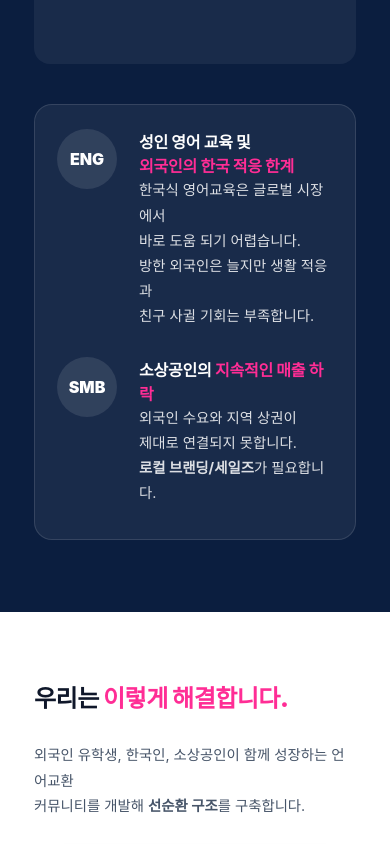
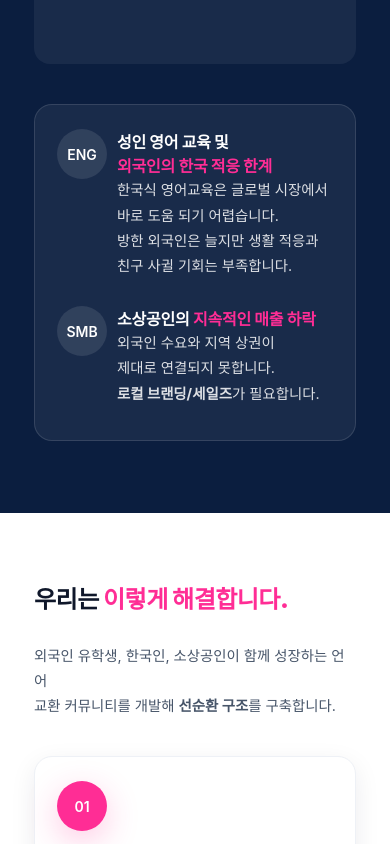
Before and after one commit to nownity/MoneyMakingSns, a React (Create React App) app: page / in a window 390 px wide. Shown: the part 2280-3124 px from the top of the page. Built offline with nearby package versions, Linux system fonts and the light colour scheme.

Commit message:
모바일 반응형 글자 수정중

```diff
--- a/src/pages/ContentsSection.jsx
+++ b/src/pages/ContentsSection.jsx
@@ -161,7 +161,9 @@ const ContentsSection = ({ bg, accent, lang }) => {
         <Heading $accent={accent}>
           {lang === "ko" ? (
             <>
-              Language Exchange <span>Social Party</span>
+              Language Exchange
+              <br className="mobile-br" />
+              <span>Social Party</span>
             </>
           ) : (
             <>
--- a/src/pages/SampleSection.jsx
+++ b/src/pages/SampleSection.jsx
@@ -54,15 +54,8 @@ const H1 = styled.h2`
     color: ${TEXT_DARK};
   }
 
-  .mobile-br {
-    display: none;
-  }
-
   @media (max-width: 768px) {
     font-size: 1.5rem;
-    .mobile-br {
-      display: inline;
-    }
   }
 `;
 
@@ -75,15 +68,9 @@ const Sub = styled.h3`
   span {
     color: ${PINK};
   }
-  .mobile-br {
-    display: none;
-  }
 
   @media (max-width: 768px) {
     font-size: 1rem;
-    .mobile-br {
-      display: inline;
-    }
   }
 `;
 
@@ -92,14 +79,9 @@ const P = styled.p`
   color: ${({ $invert }) => ($invert ? "rgba(255,255,255,0.85)" : TEXT_MUTED)};
   line-height: 1.75;
   margin-bottom: 10px;
-  .mobile-br {
-    display: none;
-  }
+
   @media (max-width: 768px) {
     font-size: 0.9rem;
-    .mobile-br {
-      display: inline;
-    }
   }
 `;
 
@@ -186,8 +168,10 @@ const Circle = styled.div`
   font-weight: 900;
   box-shadow: ${({ $invert }) => ($invert ? "none" : CARD_SHADOW)};
   @media (max-width: 768px) {
-    width: 60px;
-    height: 60px;
+    width: 50px;
+    height: 50px;
+    font-weight: 600;
+    font-size: 14px;
   }
 `;
 
@@ -308,7 +292,7 @@ const SampleSection = ({ currentSection, sectionRefs, lang }) => {
               <div
                 style={{
                   display: "grid",
-                  gridTemplateColumns: "72px 1fr",
+                  gridTemplateColumns: "50px 1fr",
                   gap: 10,
                 }}
               >
@@ -331,10 +315,10 @@ const SampleSection = ({ currentSection, sectionRefs, lang }) => {
                   <P $invert>
                     {lang === "ko" ? (
                       <>
-                        한국식 영어교육은 글로벌 시장에서{" "}
+                        한국식 영어교육은 글로벌 시장에서 바로 도움 되기
+                        어렵습니다.
                         <br className="mobile-br" />
-                        바로 도움 되기 어렵습니다. <br className="mobile-br" />
-                        방한 외국인은 늘지만 생활 적응과{" "}
+                        방한 외국인은 늘지만 생활 적응과
                         <br className="mobile-br" />
                         친구 사귈 기회는 부족합니다.
                       </>
@@ -354,7 +338,7 @@ const SampleSection = ({ currentSection, sectionRefs, lang }) => {
               <div
                 style={{
                   display: "grid",
-                  gridTemplateColumns: "72px 1fr",
+                  gridTemplateColumns: "50px 1fr",
                   gap: 10,
                 }}
               >
@@ -410,9 +394,9 @@ const SampleSection = ({ currentSection, sectionRefs, lang }) => {
           <P>
             {lang === "ko" ? (
               <>
-                외국인 유학생, 한국인, 소상공인이 함께 성장하는 언어교환
+                외국인 유학생, 한국인, 소상공인이 함께 성장하는 언어
                 <br className="mobile-br" />
-                커뮤니티를 개발해 <b>선순환 구조</b>를 구축합니다.
+                교환 커뮤니티를 개발해 <b>선순환 구조</b>를 구축합니다.
               </>
             ) : (
               <>
@@ -757,12 +741,12 @@ const SampleSection = ({ currentSection, sectionRefs, lang }) => {
                 <li>
                   {lang === "ko" ? (
                     <>
-                      후기 영상 콘텐츠 <b style={{ color: PINK }}>3건</b>{" "}
+                      후기 영상 콘텐츠 <b style={{ color: TEXT_DARK }}>3건</b>{" "}
                       기획/배포
                     </>
                   ) : (
                     <>
-                      <b style={{ color: PINK }}>3</b> review videos
+                      <b style={{ color: TEXT_DARK }}>3</b> review videos
                       (plan/distribute)
                     </>
                   )}
@@ -770,11 +754,11 @@ const SampleSection = ({ currentSection, sectionRefs, lang }) => {
                 <li>
                   {lang === "ko" ? (
                     <>
-                      별점 및 리뷰 <b style={{ color: PINK }}>3건</b> 작성
+                      별점 및 리뷰 <b style={{ color: TEXT_DARK }}>3건</b> 작성
                     </>
                   ) : (
                     <>
-                      <b style={{ color: PINK }}>3</b> ratings & reviews
+                      <b style={{ color: TEXT_DARK }}>3</b> ratings & reviews
                     </>
                   )}
                 </li>
@@ -783,7 +767,7 @@ const SampleSection = ({ currentSection, sectionRefs, lang }) => {
                     <>
                       외국인 매출 성장 1년 패키지 / 커뮤니티{" "}
                       <br className="mobile-br" />
-                      초대권 연 6회
+                      초대권 <b style={{ color: TEXT_DARK }}>연 6회</b>
                     </>
                   ) : (
                     <>
@@ -793,9 +777,19 @@ const SampleSection = ({ currentSection, sectionRefs, lang }) => {
                   )}
                 </li>
                 <li>
-                  {lang === "ko"
-                    ? "SNS 바이럴 월 2건 / 구글 리뷰 다국어 연 2건"
-                    : "2 monthly SNS virals / 2 annual multilingual Google reviews"}
+                  {lang === "ko" ? (
+                    <>
+                      SNS 바이럴 <b style={{ color: TEXT_DARK }}>월 2건</b> /
+                      구글 리뷰
+                      <br className="mobile-br" />
+                      다국어 <b style={{ color: TEXT_DARK }}>연 2건</b>
+                    </>
+                  ) : (
+                    <>
+                      2 monthly SNS virals / 2 annual multilingual Google
+                      reviews
+                    </>
+                  )}
                 </li>
                 <li>
                   {lang === "ko"
```
